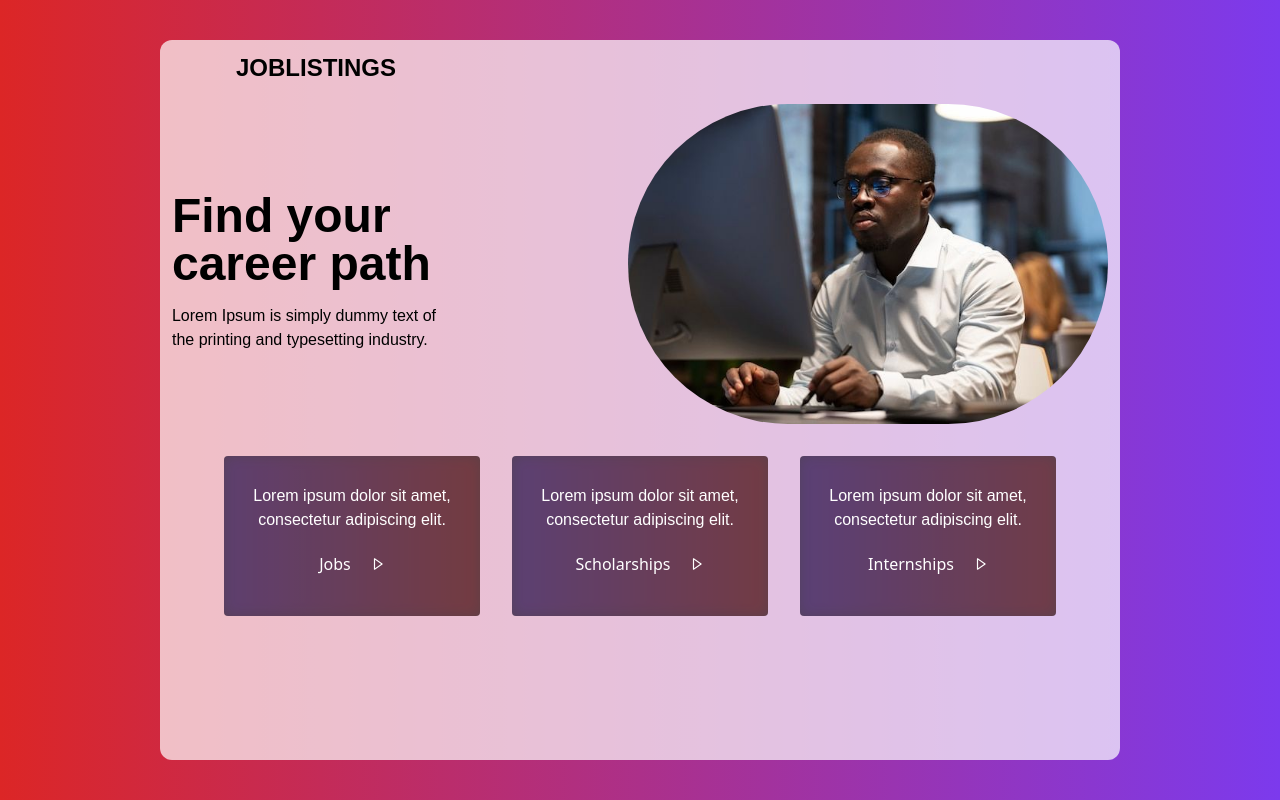
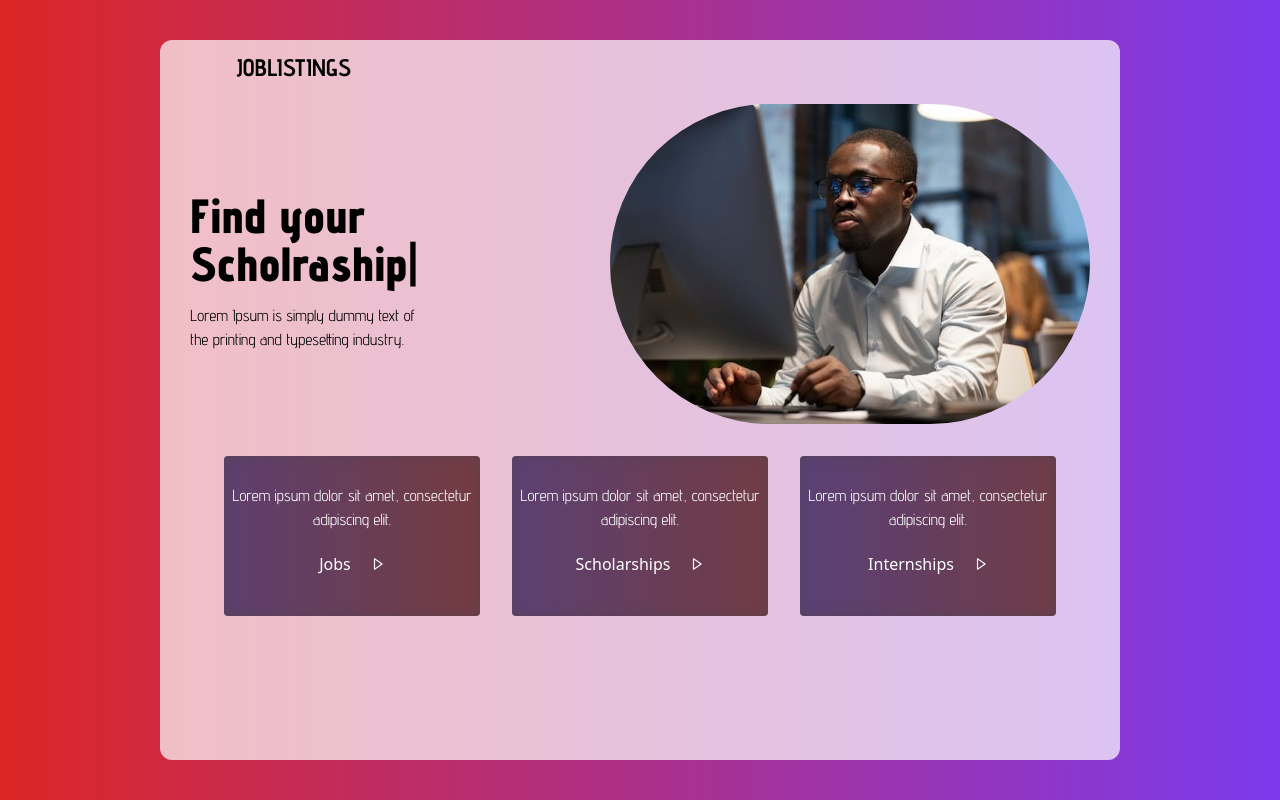
Before and after one commit to Afiniki-Mhya/JobListings, a Next.js app: page / in a window 1280 px wide. Built offline with nearby package versions, Linux system fonts and the light colour scheme; a web font is replaced by a local one.

Commit message:
git pull

```diff
--- a/package.json
+++ b/package.json
@@ -29,6 +29,7 @@
     "react-spinners": "^0.13.8",
     "tailwind-merge": "^2.2.1",
     "tailwindcss-animate": "^1.0.7",
+    "typewriter-effect": "^2.21.0",
     "zod": "^3.22.4"
   },
   "devDependencies": {
--- /dev/null
+++ b/src/app/CarrerHeader.tsx
@@ -0,0 +1,36 @@
+"use client";
+import Typewriter from "typewriter-effect";
+
+function CarrerHeader() {
+  return (
+    <>
+    Find your
+      <br></br>
+      <Typewriter
+        onInit={(typewriter) => {
+          typewriter
+
+            .deleteAll()
+            .typeString("Scholraships")
+            .pauseFor(2500)
+            .deleteAll()
+            .typeString("Interships")
+            // .callFunction(() => {
+            //   console.log("All strings were deleted");
+            // })
+            .pauseFor(2500)
+            .deleteAll()
+
+            .typeString("career path")
+            // .callFunction(() => {
+            //   console.log("String typed out!");
+            // })
+            .pauseFor(2500)
+            .start();
+        }}
+      />{" "}
+    </>
+  );
+}
+
+export default CarrerHeader;
--- a/src/app/layout.tsx
+++ b/src/app/layout.tsx
@@ -1,5 +1,5 @@
 import type { Metadata } from "next";
-import { Akatab as Inter } from "next/font/google";
+import { Advent_Pro as Inter } from "next/font/google";
 import "./globals.css";
 import QueryProvider from "./Components/queryProvider";
 
--- a/src/app/page.tsx
+++ b/src/app/page.tsx
@@ -2,13 +2,15 @@ import Image from "next/image";
 import Link from "next/link";
 import Cards from "./Components/homeCardProps";
 import App from "./Cards/page";
-
+import CarrerHeader from "./CarrerHeader";
 export default function Home() {
   return (
     <main className="bg-gradient-to-r from-red-600 to-violet-600  min-h-screen text-black  flex justify-center  ">
       <div className="bg-white/70 backdrop:blur m-10 w-3/4 rounded-xl ">
         <div className=" flex flex-row justify-between p-3  ">
-          <h1 className=" font-bold text-2xl pl-16 cursor-pointer ">JOBLISTINGS</h1>
+          <h1 className=" font-bold text-2xl pl-16 cursor-pointer ">
+            JOBLISTINGS
+          </h1>
         </div>
 
         {/* IMAGE */}
@@ -16,7 +18,7 @@ export default function Home() {
           <div className=" flex  flex-col-reverse sm:flex-row  md:gap-48 justify-center items-center ">
             <div className=" flex flex-col ">
               <h1 className=" font-extrabold text-3xl sm:text-5xl md:pt-4 md:pb-4  ">
-                Find your <br></br> career path
+                <CarrerHeader />
               </h1>
               <p>
                 Lorem Ipsum is simply dummy text of <br></br>the printing and
```
Also changed, not shown: 1 other file (tests, documents, lock files or other folders).
